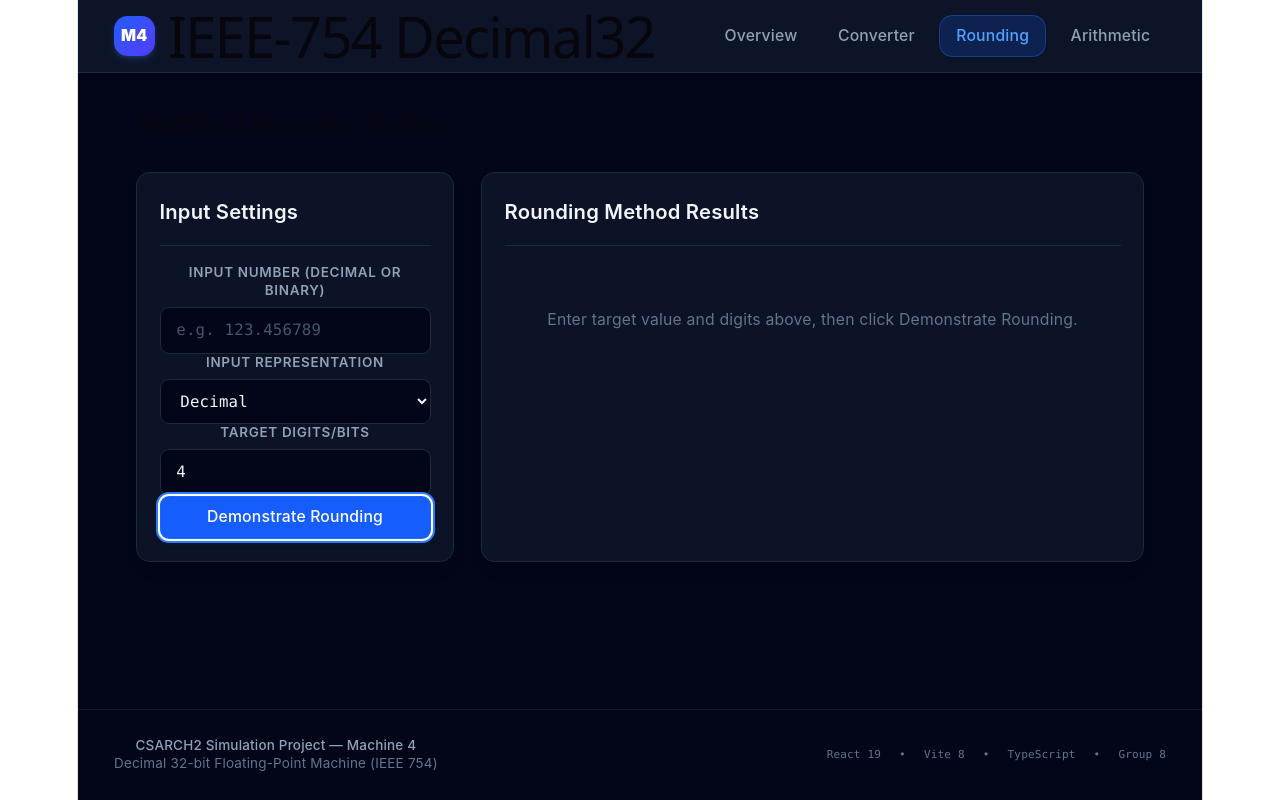
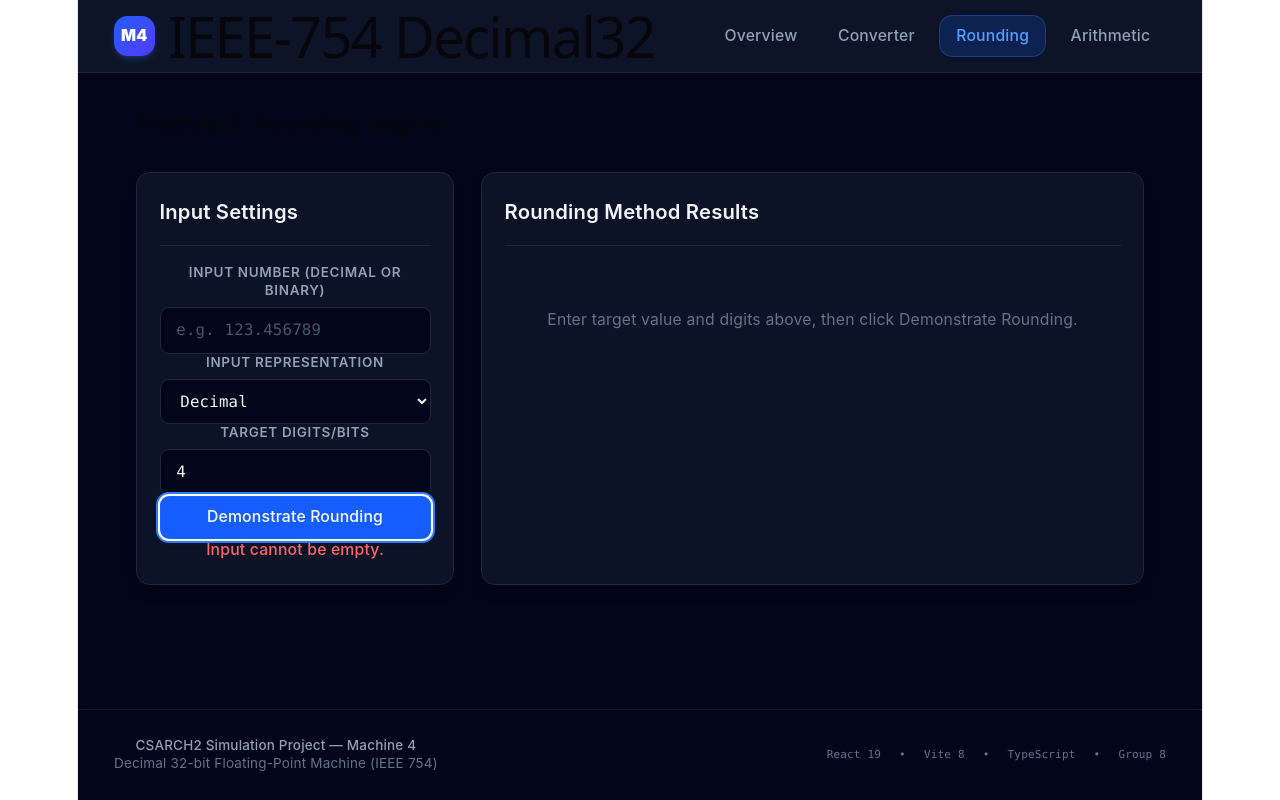
Before and after one commit to K-K-R-C/CSARCH2-G8-MCO1, a React (Vite) app: page /#/rounding in a window 1280 px wide. Both pictures are taken after a click on the button "Demonstrate Rounding". Built offline with nearby package versions, Linux system fonts and the light colour scheme.

Commit message:
- Fixed display of errors

```diff
--- a/src/pages/Rounding.tsx
+++ b/src/pages/Rounding.tsx
@@ -14,9 +14,12 @@ export const Rounding: React.FC = () => {
   const [digits, setDigits] = useState("4");
   const [results, setResults] = useState<RoundingResults | null>(null);
   const [inputType, setInputType] = useState<InputType>("decimal");
+  const [error, setError] = useState<string | null>(null);
 
   const handleRound = () => {
       try {
+          setError(null);
+
           const result = roundAll(
               inputValue,
               parseInt(digits, 10),
@@ -25,8 +28,9 @@ export const Rounding: React.FC = () => {
 
           setResults(result);
       }
-      catch {
+      catch(error) {
           setResults(null);
+          setError((error as Error).message);
       }
   };
 
@@ -70,6 +74,13 @@ export const Rounding: React.FC = () => {
           <Button onClick={handleRound} className="w-full">
             Demonstrate Rounding
           </Button>
+
+          {error && (
+              <p className="text-red-400 text-sm font-medium">
+                  {error}
+              </p>
+          )}
+
         </Card>
 
         <Card title="Rounding Method Results" className="md:col-span-2 space-y-3">
```
